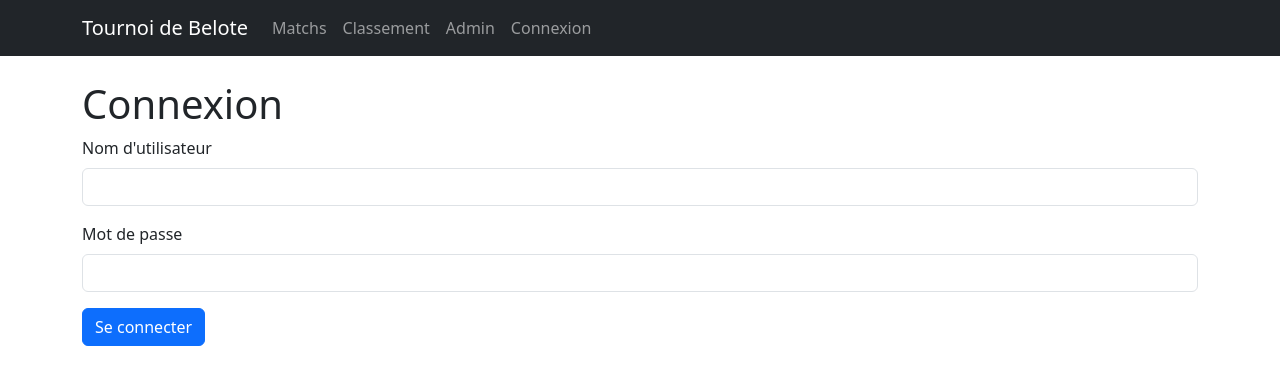
After one commit to littlecrakage/concour-belote-manager, a Flask app: page /login in a window 1280 px wide. The commit adds this page. Shown: the top 385 px of the page. Run offline with Flask 3, Linux system fonts and the light colour scheme.

Commit message:
add login feature

```diff
--- a/app.py
+++ b/app.py
@@ -1,6 +1,7 @@
 # app.py
 import os
 from flask import Flask, render_template, request, redirect, url_for, flash
+from flask_login import LoginManager, UserMixin, login_user, login_required, logout_user, current_user
 from config import db
 from flask_migrate import Migrate
 
@@ -24,9 +25,46 @@ from sqlalchemy.orm import aliased
 
 tournament = Tournament()
 
+# Configuration de Flask-Login
+login_manager = LoginManager()
+login_manager.init_app(app)
+login_manager.login_view = 'login'
+
+# Modèle utilisateur basique
+class User(UserMixin):
+    def __init__(self, id, username, password):
+        self.id = id
+        self.username = username
+        self.password = password
+
+# Dictionnaire pour stocker les utilisateurs (remplacez par une base de données en production)
+users = {}
+users[1] = User(id=1, username="admin", password="votre_mot_de_passe_securise")
+
+@login_manager.user_loader
+def load_user(user_id):
+    return users.get(int(user_id))
+
 @app.route('/', methods=['GET'])
 def index():
     return render_template('index.html')
+
+@app.route('/login', methods=['GET', 'POST'])
+def login():
+    if request.method == 'POST':
+        username = request.form.get('username')
+        password = request.form.get('password')
+        user = next((u for u in users.values() if u.username == username and u.password == password), None)
+        if user:
+            login_user(user)
+            return redirect(url_for('admin'))
+        flash('Nom d\'utilisateur ou mot de passe incorrect.')
+    return render_template('login.html')
+
+@app.route('/logout')
+def logout():
+    logout_user()
+    return redirect(url_for('ranking'))
 
 
 @app.route('/team/<team_name>', methods=['GET', 'POST'])
@@ -71,14 +109,13 @@ def team_detail(team_name):
 
     return render_template('team_detail.html', team=team, matches=team_matches)
 
-
-
-
-
-
 @app.route('/matches', methods=['GET', 'POST'])
 def matches():
     if request.method == 'POST':
+        if not current_user.is_authenticated:
+            flash('Vous devez être connecté pour administrer le tournois.', 'error')
+            return redirect(url_for('login'))
+
         if 'record_match' in request.form:
             match_text = request.form.get('match')
             if match_text:
@@ -163,7 +200,7 @@ def matches():
             'date': match.date
         })
 
-    return render_template('matches.html', unplayed_matches=unplayed_matches, played_matches=played_matches)
+    return render_template('matches.html', unplayed_matches=unplayed_matches, played_matches=played_matches, is_admin=current_user.is_authenticated)
 
 @app.route('/ranking')
 def ranking():
@@ -172,6 +209,7 @@ def ranking():
 
 
 @app.route('/admin', methods=['GET', 'POST'])
+@login_required
 def admin():
     if request.method == 'POST':
         if 'reset_tournament' in request.form:
--- a/templates/base.html
+++ b/templates/base.html
@@ -21,6 +21,13 @@
                     <li class="nav-item">
                         <a class="nav-link" href="{{ url_for('admin') }}">Admin</a>
                     </li>
+                    <li>
+                        {% if current_user.is_authenticated %}
+                        <a href="{{ url_for('logout') }}" class="nav-link">Déconnexion</a>
+                        {% else %}
+                        <a href="{{ url_for('login') }}" class="nav-link">Connexion</a>
+                        {% endif %}
+                    </li>
                 </ul>
             </div>
         </div>
--- /dev/null
+++ b/templates/login.html
@@ -0,0 +1,16 @@
+{% extends "base.html" %}
+
+{% block content %}
+    <h1>Connexion</h1>
+    <form method="POST">
+        <div class="mb-3">
+            <label for="username" class="form-label">Nom d'utilisateur</label>
+            <input type="text" class="form-control" id="username" name="username" required>
+        </div>
+        <div class="mb-3">
+            <label for="password" class="form-label">Mot de passe</label>
+            <input type="password" class="form-control" id="password" name="password" required>
+        </div>
+        <button type="submit" class="btn btn-primary">Se connecter</button>
+    </form>
+{% endblock %}
--- a/templates/matches.html
+++ b/templates/matches.html
@@ -27,6 +27,7 @@
                                 {% endfor %}
                             </select>
                         </div>
+                        {% if is_admin %}
                         <div class="mb-3">
                             <label for="score1" class="form-label">Score Équipe 1</label>
                             <input type="number" class="form-control" id="score1" name="score1" required>
@@ -36,6 +37,7 @@
                             <input type="number" class="form-control" id="score2" name="score2" required>
                         </div>
                         <button type="submit" name="record_match" class="btn btn-primary">Enregistrer le score</button>
+                        {% endif %}
                     </form>
                 </div>
             </div>
```
